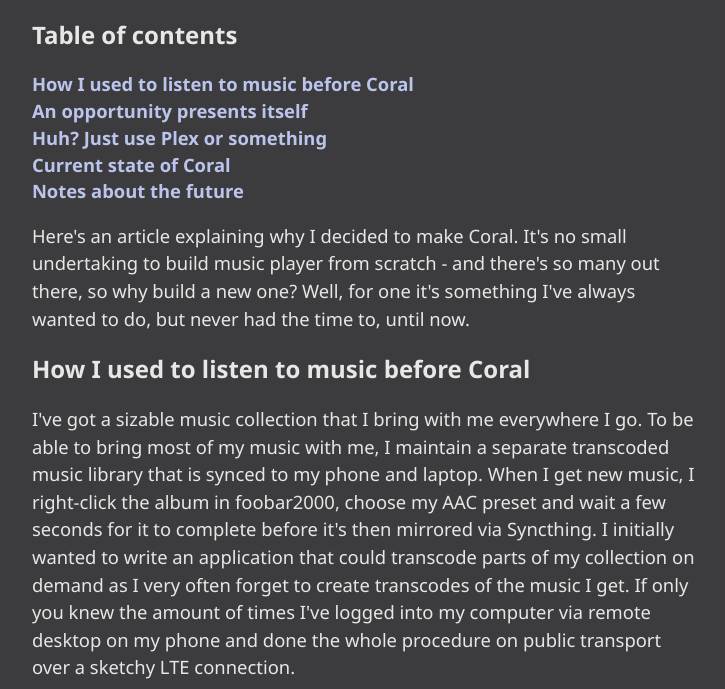
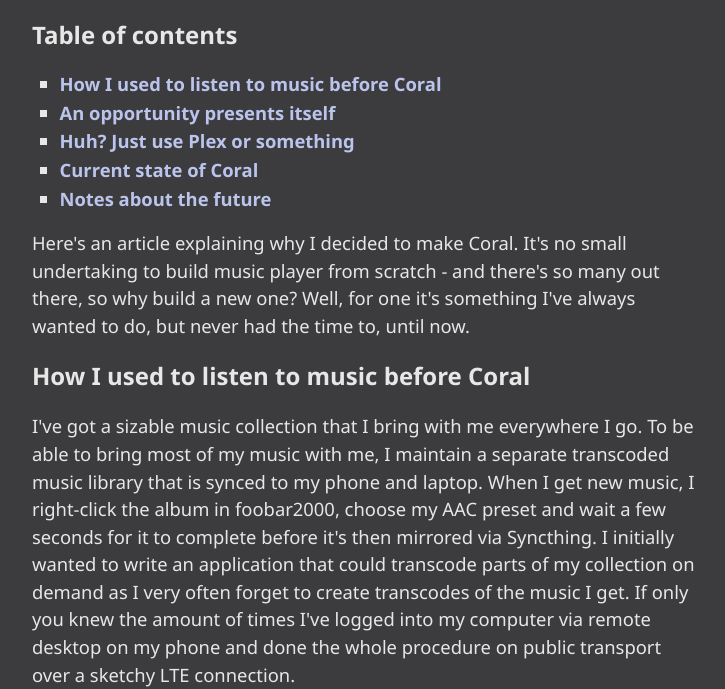
Before and after one commit to GOATS2K/coral-website, a plain HTML site: page story.html in a window 1280 px wide. Shown: the part 145-834 px from the top of the page, without its empty margins (274-999 px from the left). Drawn offline with Linux system fonts and the light colour scheme; a web font is replaced by a local one.

Commit message:
refactor: slightly improve list styling

```diff
--- a/style.css
+++ b/style.css
@@ -53,13 +53,12 @@ img {
 }
 
 .toc > ul {
-	list-style: none;
-	margin: 0;
-	padding: 0;
+	list-style: square;
+	padding-inline-start: 1.5em;
 }
 
 .toc > ul > li {
-	margin-bottom: 0.1em;
+	margin-bottom: 0.2em;
 }
 
 .article {
```
